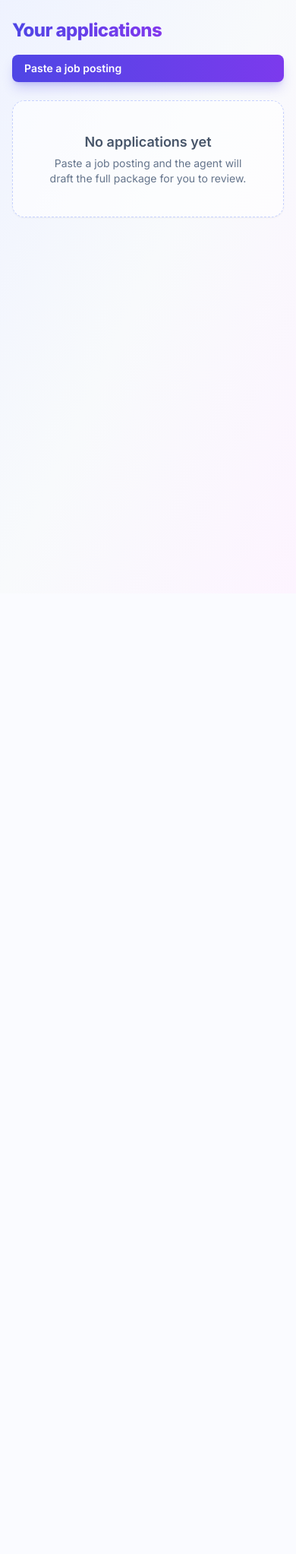
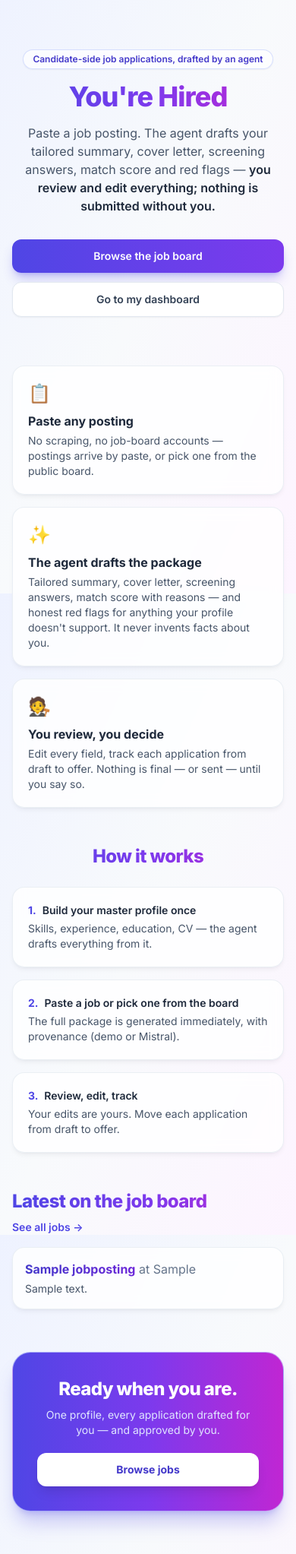
Before and after one commit to rodolfo-dechiara/applyagent, a Django app: page / in a window 390 px wide. Shown: the part 63-2108 px from the top of the page at 76% size. Before the commit the page ends 350 px from the top, so only its background shows below. Run offline with Django 5.2, Linux system fonts and the light colour scheme; a user stored in the database is signed in; tables that the repository leaves empty hold one stand-in row (values such as "Sample post"); data that the repository does not hold is empty; some libraries are stand-ins or nearby versions.

Commit message:
feat(ui): public marketing landing page at / (dashboard moves to /dashboard/)
Landing: gradient hero with the You're Hired brand, job-board CTA, feature
cards, how-it-works steps, latest 3 public postings (demo-seeded when the
flag is on), and a footer CTA — same Inter/indigo-violet-fuchsia glass
language as the rest of the app. The navbar Jobs link stays visible for
anonymous users (desktop + hamburger panel) and the hero CTA links to it.
Dashboard keeps the core:dashboard name at /dashboard/, so all existing
url references, login redirects and tests are unchanged. 7 red-first
landing tests + e2e coverage (landing render, Jobs link, overflow sweep).

Generated by Mistral Vibe.
Co-Authored-By: Mistral Vibe <vibe@mistral.ai>

```diff
--- a/core/templates/base.html
+++ b/core/templates/base.html
@@ -75,7 +75,7 @@
     >
       <div class="mx-auto flex w-full max-w-4xl items-center justify-between px-4 py-3">
         <a
-          href="{% url 'core:dashboard' %}"
+          href="{% if user.is_authenticated %}{% url 'core:dashboard' %}{% else %}{% url 'core:landing' %}{% endif %}"
           class="bg-gradient-to-r from-indigo-600 via-violet-600 to-fuchsia-600 bg-clip-text text-lg font-extrabold tracking-tight text-transparent"
           >You're Hired</a
         >
--- /dev/null
+++ b/core/templates/core/landing.html
@@ -0,0 +1,168 @@
+{% extends "base.html" %}
+{% block title %}You're Hired — the agent drafts, you decide{% endblock %}
+{% block content %}
+  <!-- Hero -->
+  <section class="py-10 text-center sm:py-16">
+    <p
+      class="mx-auto mb-4 inline-block rounded-full border border-indigo-200/70 bg-white/70 px-3 py-1 text-xs font-semibold text-indigo-700 shadow-sm backdrop-blur"
+    >
+      Candidate-side job applications, drafted by an agent
+    </p>
+    <h1
+      class="mx-auto max-w-3xl bg-gradient-to-r from-indigo-600 via-violet-600 to-fuchsia-600 bg-clip-text text-4xl font-extrabold tracking-tight text-transparent sm:text-6xl"
+    >
+      You're Hired
+    </h1>
+    <p class="mx-auto mt-4 max-w-xl text-base text-slate-600 sm:text-lg">
+      Paste a job posting. The agent drafts your tailored summary, cover letter,
+      screening answers, match score and red flags —
+      <span class="font-semibold text-slate-800">you review and edit everything; nothing is submitted without you.</span>
+    </p>
+    <div class="mt-8 flex flex-col items-center justify-center gap-3 sm:flex-row">
+      <a
+        href="{% url 'core:job_board' %}"
+        class="w-full rounded-xl bg-gradient-to-r from-indigo-600 to-violet-600 px-6 py-3 text-sm font-semibold text-white shadow-lg shadow-indigo-600/30 transition hover:brightness-110 sm:w-auto"
+        >Browse the job board</a
+      >
+      {% if user.is_authenticated %}
+        <a
+          href="{% url 'core:dashboard' %}"
+          class="w-full rounded-xl border border-slate-200 bg-white px-6 py-3 text-sm font-semibold text-slate-700 shadow-sm transition hover:bg-slate-50 sm:w-auto"
+          >Go to my dashboard</a
+        >
+      {% else %}
+        <a
+          href="{% url 'register' %}"
+          class="w-full rounded-xl border border-slate-200 bg-white px-6 py-3 text-sm font-semibold text-slate-700 shadow-sm transition hover:bg-slate-50 sm:w-auto"
+          >Create a free account</a
+        >
+        <a href="{% url 'login' %}" class="text-sm font-semibold text-indigo-600 hover:underline">Log in</a>
+      {% endif %}
+    </div>
+  </section>
+
+  <!-- Features -->
+  <section class="grid gap-4 py-6 sm:grid-cols-3">
+    <div class="rounded-2xl border border-slate-200/70 bg-white/80 p-5 shadow-md shadow-slate-900/5 backdrop-blur">
+      <div class="mb-2 text-2xl">📋</div>
+      <h2 class="font-bold text-slate-800">Paste any posting</h2>
+      <p class="mt-1 text-sm text-slate-600">
+        No scraping, no job-board accounts — postings arrive by paste, or pick one from the public board.
+      </p>
+    </div>
+    <div class="rounded-2xl border border-slate-200/70 bg-white/80 p-5 shadow-md shadow-slate-900/5 backdrop-blur">
+      <div class="mb-2 text-2xl">✨</div>
+      <h2 class="font-bold text-slate-800">The agent drafts the package</h2>
+      <p class="mt-1 text-sm text-slate-600">
+        Tailored summary, cover letter, screening answers, match score with reasons — and honest red flags
+        for anything your profile doesn't support. It never invents facts about you.
+      </p>
+    </div>
+    <div class="rounded-2xl border border-slate-200/70 bg-white/80 p-5 shadow-md shadow-slate-900/5 backdrop-blur">
+      <div class="mb-2 text-2xl">🧑‍⚖️</div>
+      <h2 class="font-bold text-slate-800">You review, you decide</h2>
+      <p class="mt-1 text-sm text-slate-600">
+        Edit every field, track each application from draft to offer. Nothing is final — or sent — until you say so.
+      </p>
+    </div>
+  </section>
+
+  <!-- How it works -->
+  <section class="py-6">
+    <h2
+      class="bg-gradient-to-r from-indigo-600 via-violet-600 to-fuchsia-600 bg-clip-text text-center text-2xl font-extrabold tracking-tight text-transparent sm:text-3xl"
+    >
+      How it works
+    </h2>
+    <ol class="mx-auto mt-6 grid max-w-3xl gap-4 sm:grid-cols-3">
+      <li class="rounded-2xl border border-slate-200/70 bg-white/80 p-5 text-sm shadow-md shadow-slate-900/5 backdrop-blur">
+        <span class="font-bold text-indigo-600">1.</span>
+        <span class="ml-1 font-semibold text-slate-800">Build your master profile once</span>
+        <p class="mt-1 text-slate-600">Skills, experience, education, CV — the agent drafts everything from it.</p>
+      </li>
+      <li class="rounded-2xl border border-slate-200/70 bg-white/80 p-5 text-sm shadow-md shadow-slate-900/5 backdrop-blur">
+        <span class="font-bold text-indigo-600">2.</span>
+        <span class="ml-1 font-semibold text-slate-800">Paste a job or pick one from the board</span>
+        <p class="mt-1 text-slate-600">The full package is generated immediately, with provenance (demo or Mistral).</p>
+      </li>
+      <li class="rounded-2xl border border-slate-200/70 bg-white/80 p-5 text-sm shadow-md shadow-slate-900/5 backdrop-blur">
+        <span class="font-bold text-indigo-600">3.</span>
+        <span class="ml-1 font-semibold text-slate-800">Review, edit, track</span>
+        <p class="mt-1 text-slate-600">Your edits are yours. Move each application from draft to offer.</p>
+      </li>
+    </ol>
+  </section>
+
+  <!-- Latest on the board -->
+  <section class="py-6">
+    <div class="mb-4 flex flex-col gap-2 sm:flex-row sm:items-center sm:justify-between">
+      <h2
+        class="bg-gradient-to-r from-indigo-600 via-violet-600 to-fuchsia-600 bg-clip-text text-2xl font-extrabold tracking-tight text-transparent sm:text-3xl"
+      >
+        Latest on the job board
+      </h2>
+      <a href="{% url 'core:job_board' %}" class="text-sm font-semibold text-indigo-600 hover:underline"
+        >See all jobs &rarr;</a
+      >
+    </div>
+    {% if demo_jobs_enabled %}
+      <div
+        class="mb-4 rounded-2xl border border-fuchsia-200/80 bg-gradient-to-r from-fuchsia-50 to-indigo-50 p-3 text-sm text-fuchsia-900 shadow-sm"
+      >
+        Demo mode: the board below is seeded with fake postings marked
+        <span class="font-semibold">DEMO POSTING</span>.
+      </div>
+    {% endif %}
+    {% if latest_postings %}
+      <ul class="space-y-3">
+        {% for posting in latest_postings %}
+          <li
+            class="rounded-2xl border border-slate-200/70 bg-white/80 p-4 shadow-md shadow-slate-900/5 backdrop-blur transition hover:-translate-y-0.5 hover:shadow-lg"
+          >
+            <a
+              href="{% url 'core:job_board_detail' pk=posting.pk %}"
+              class="bg-gradient-to-r from-indigo-700 to-violet-700 bg-clip-text font-bold text-transparent hover:underline"
+              >{{ posting.title }}</a
+            >
+            <span class="text-slate-500">at {{ posting.company }}</span>
+            <p class="mt-1 text-sm text-slate-600">{{ posting.description|truncatechars:160 }}</p>
+          </li>
+        {% endfor %}
+      </ul>
+    {% else %}
+      <div
+        class="rounded-2xl border border-dashed border-indigo-200 bg-white/60 p-8 text-center text-slate-500 shadow-sm"
+      >
+        No public postings yet —
+        <a href="{% url 'core:job_board' %}" class="font-semibold text-indigo-600 hover:underline">browse the board</a>
+        or paste the first one yourself.
+      </div>
+    {% endif %}
+  </section>
+
+  <!-- Footer CTA -->
+  <section class="py-8 text-center">
+    <div
+      class="mx-auto max-w-2xl rounded-3xl border border-indigo-200/70 bg-gradient-to-r from-indigo-600 via-violet-600 to-fuchsia-600 p-8 text-white shadow-xl shadow-indigo-600/25"
+    >
+      <h2 class="text-2xl font-extrabold tracking-tight sm:text-3xl">Ready when you are.</h2>
+      <p class="mt-2 text-sm text-indigo-100">
+        One profile, every application drafted for you — and approved by you.
+      </p>
+      <div class="mt-5 flex flex-col items-center justify-center gap-3 sm:flex-row">
+        <a
+          href="{% url 'core:job_board' %}"
+          class="w-full rounded-xl bg-white px-6 py-3 text-sm font-bold text-indigo-700 shadow-lg transition hover:bg-indigo-50 sm:w-auto"
+          >Browse jobs</a
+        >
+        {% if not user.is_authenticated %}
+          <a
+            href="{% url 'register' %}"
+            class="w-full rounded-xl border border-white/40 px-6 py-3 text-sm font-semibold text-white transition hover:bg-white/10 sm:w-auto"
+            >Create a free account</a
+          >
+        {% endif %}
+      </div>
+    </div>
+  </section>
+{% endblock %}
--- a/core/urls.py
+++ b/core/urls.py
@@ -13,13 +13,15 @@ from core.views import (
     JobBoardDetailView,
     JobBoardView,
     JobCreateView,
+    LandingView,
     ProfileView,
 )
 
 app_name = "core"
 
 urlpatterns: list[URLPattern] = [
-    path("", DashboardView.as_view(), name="dashboard"),
+    path("", LandingView.as_view(), name="landing"),
+    path("dashboard/", DashboardView.as_view(), name="dashboard"),
     path("profile/", ProfileView.as_view(), name="profile"),
     # Public jobs board (anonymous access intended; <int:pk> never matches "new").
     path("jobs/", JobBoardView.as_view(), name="job_board"),
--- a/core/views.py
+++ b/core/views.py
@@ -214,6 +214,22 @@ class ResendVerificationView(FormView):
             "verification link.",
         )
         return super().form_valid(form)
+
+
+class LandingView(TemplateView):
+    """Public marketing landing page at /. Shows the latest public board
+    postings (seeding demo postings first when the demo flag is on)."""
+
+    template_name = "core/landing.html"
+
+    def get_context_data(self, **kwargs: Any) -> dict[str, Any]:
+        context = super().get_context_data(**kwargs)
+        ensure_demo_jobs()  # no-op unless settings.DEMO_JOBS_ENABLED
+        context["latest_postings"] = JobPosting.objects.filter(is_public=True).order_by(
+            "-created_at"
+        )[:3]
+        context["demo_jobs_enabled"] = settings.DEMO_JOBS_ENABLED
+        return context
 
 
 class DashboardView(LoginRequiredMixin, TemplateView):
```
Also changed, not shown: core/tests/test_e2e.py (+13 -2 lines), core/tests/test_landing.py (added, +76 -0 lines).
